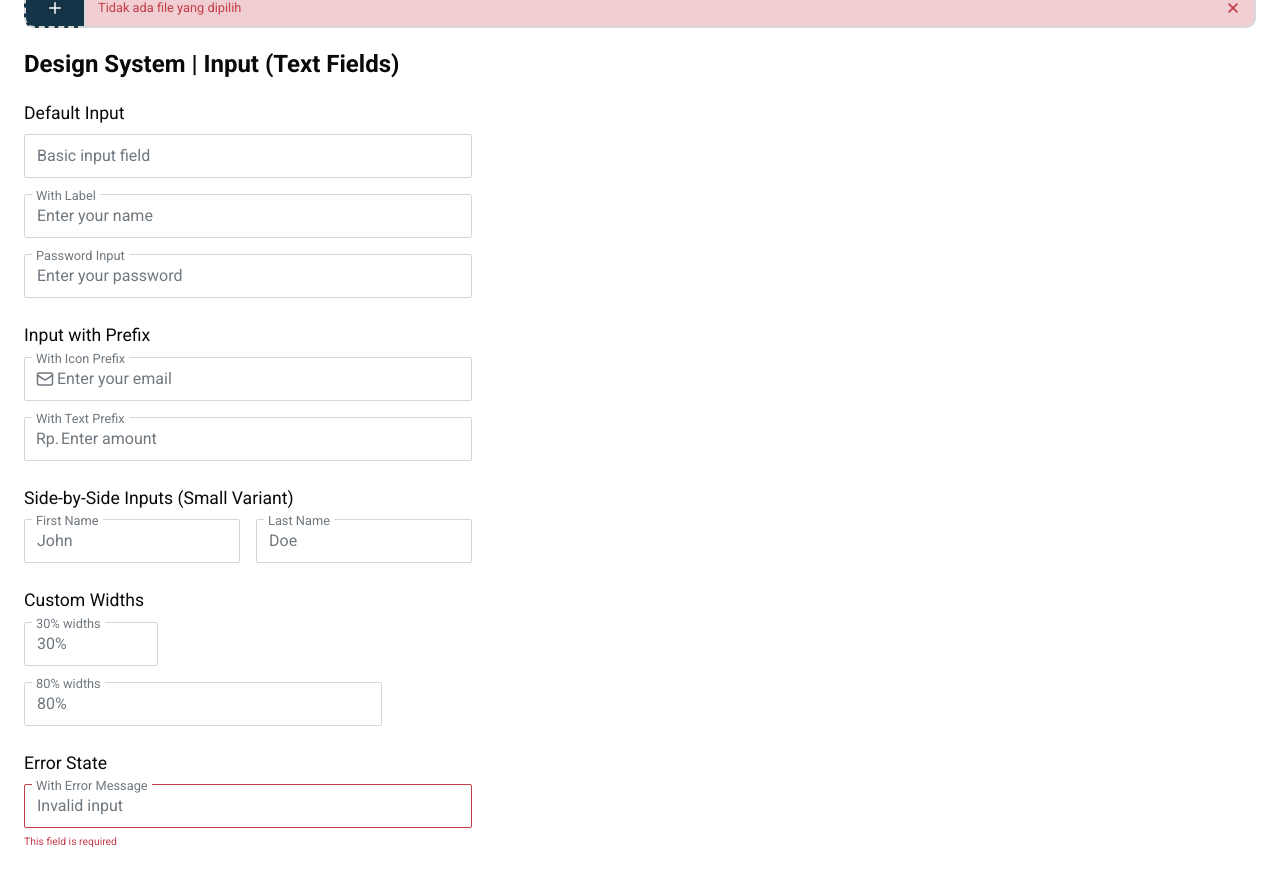
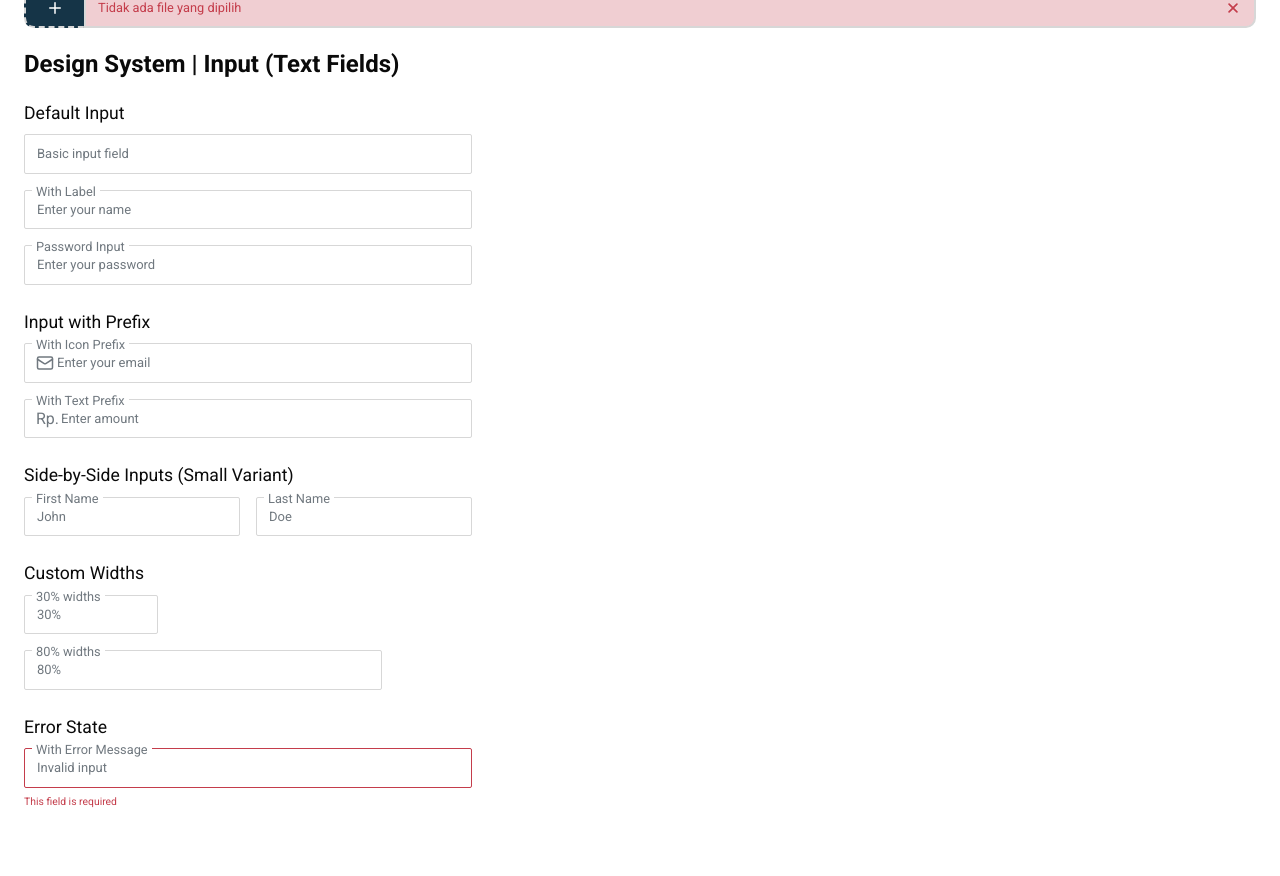
Before and after one commit to Rencanakan-id/rencanakan-talent_pool-frontend, a React (Vite) app: page /design in a window 1280 px wide. Shown: the part 1747-2623 px from the top of the page. After the commit the page ends 2583 px from the top, so only its background shows below. Built offline with nearby package versions, Linux system fonts and the light colour scheme.

Commit message:
style: changed font size

```diff
--- a/src/components/ui/input.tsx
+++ b/src/components/ui/input.tsx
@@ -6,7 +6,7 @@ import { Typography } from '@/components';
 type Variant = 'default' | 'small';
 
 const inputVariants = cva(
-  'flex rounded-[2px] border border-rencanakan-base-gray bg-transparent px-3 py-[9px] text-rencanakan-main-black placeholder:text-rencanakan-dark-gray outline-none w-full',
+  'flex rounded-[2px] border border-rencanakan-base-gray bg-transparent px-3 py-[9px] text-rencanakan-main-black text-[13px] placeholder:text-rencanakan-dark-gray outline-none w-full',
   {
     variants: {
       hasPrefix: {
```
